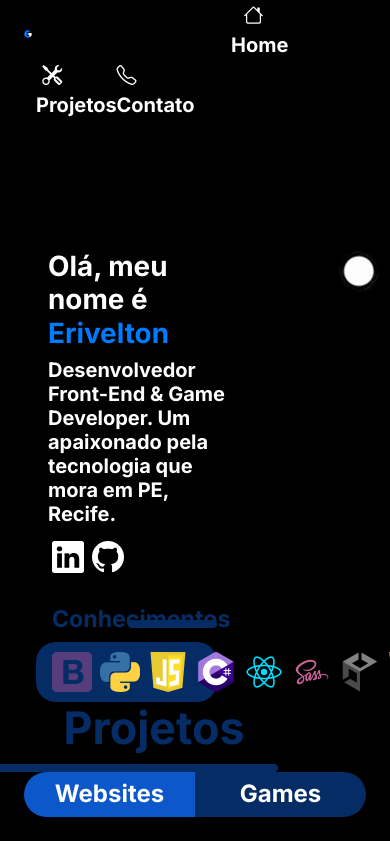
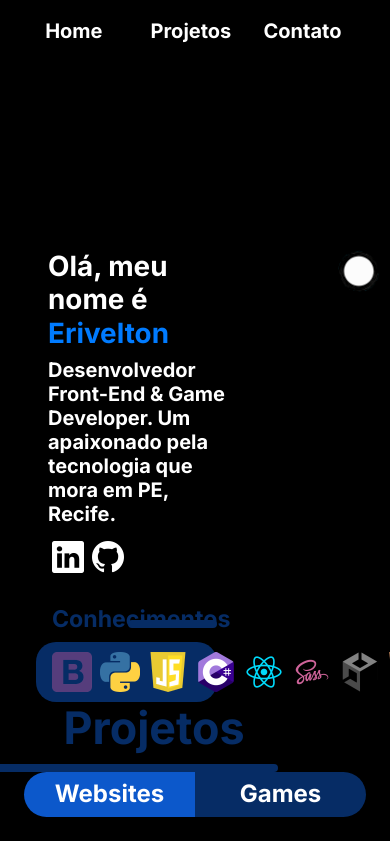
Before and after one commit to CarteiroGalx/portifolio, a React (Create React App) app in the folder portifolio-2.0/: page / in a window 390 px wide. Built offline with nearby package versions, Linux system fonts and the light colour scheme.

Commit message:
Aba de navegação totalmente responsiva

```diff
--- a/portifolio-2.0/src/components/nav.js
+++ b/portifolio-2.0/src/components/nav.js
@@ -2,12 +2,12 @@ import { Header } from './nav.jsx'
 
 function nav(){
     return(
-        <Header className="row pb-5 d-flex align-items-center">
-            <img className='col-1 mx-4 mt-2' src="/images/logo.png" alt="Logo do criador" />
-            <div className='col-5'></div>
-            <a className="col-1 text-end text-decoration-none fs-5 p-0" href="#home"><i className="bi bi-house"></i>Home</a>
-            <a className="col-1 text-center mx-5 text-decoration-none fs-5 p-0" href="#"><i className="bi bi-tools p-0"></i>Projetos</a>
-            <a className="col-1 text-decoration-none fs-5 p-0 text-start" href="#"><i className="bi bi-telephone"></i>Contato</a>
+        <Header className="row pb-5 d-flex align-items-center mt-3 justify-content-center justify-content-lg-between">
+            <img className='d-none d-md-block col-1 col-lg-1 col p-0 mx-4 mx-lg-5 mt-lg-2' src="/images/logo.png" alt="Logo do criador" />
+            <div className='d-none d-md-block col'></div>
+            <a className="  col-2 col-lg-1 text-end text-decoration-none p-0" href="#home"><i className="bi bi-house d-none d-lg-inline"></i>Home</a>
+            <a className="col-2 text-center mx-5 text-decoration-none p-0" href="#"><i className="bi bi-tools p-0 d-none d-lg-inline"></i>Projetos</a>
+            <a className="col-2 text-decoration-none p-0 text-start" href="#"><i className="bi bi-telephone d-none d-lg-inline"></i>Contato</a>
         </Header>
     )
 }
--- a/portifolio-2.0/src/components/nav.jsx
+++ b/portifolio-2.0/src/components/nav.jsx
@@ -11,10 +11,17 @@ export const Header = styled.div`
   a{
     color: white;
     text-decoration: none;
+    font-size: 20px;
 
     &:hover {
       cursor: pointer;
       color: #007BFF;
     }
   }
+
+  @media (min-width: 2000px) {
+    a{
+      font-size: 40px;
+    }
+  }
 `
```
